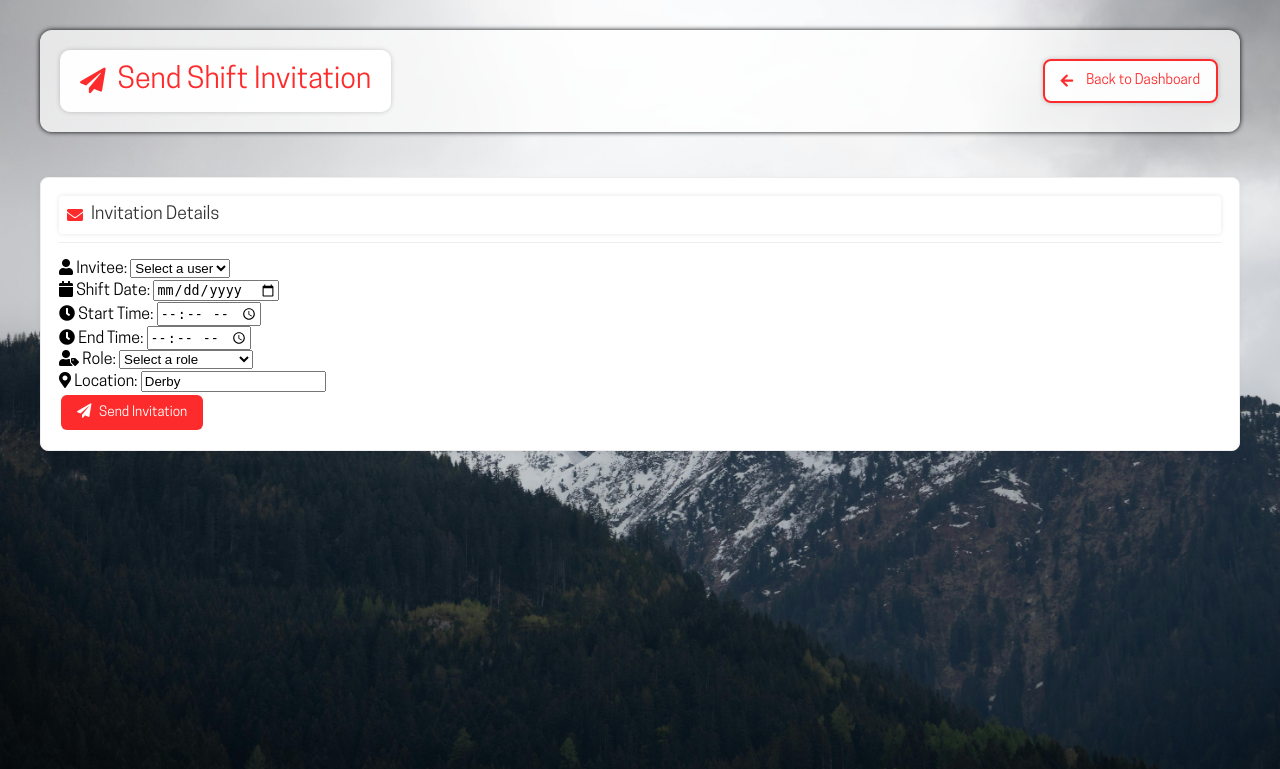
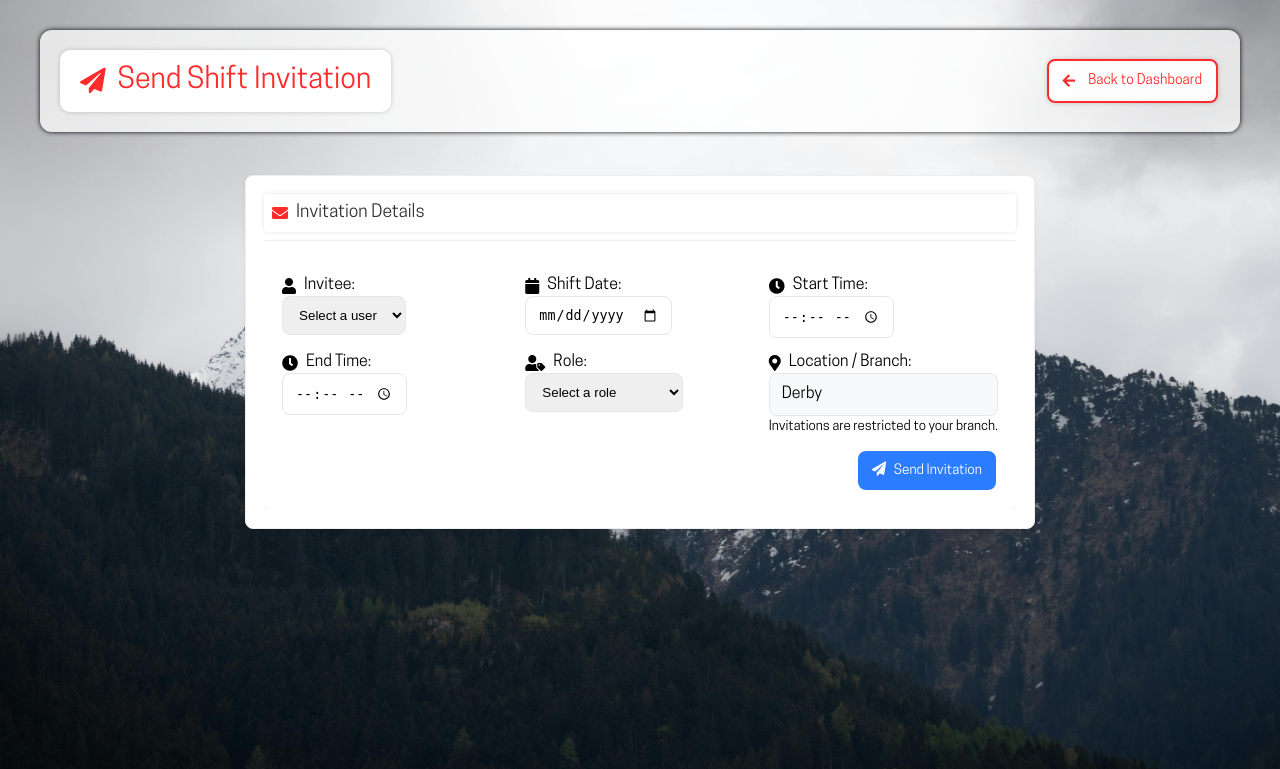
Before and after one commit to carrz72/rota-app-main, a PHP site: page /rota-app-main/functions/shift_invitation_sender.php in a window 1280 px wide. Shown: the top 769 px of the page. Run offline with PHP 8.4, Linux system fonts and the light colour scheme; a user stored in the database is signed in; data comes from the database, SQL or seed files in the repository.

Commit message:
Invitation fixes

```diff
--- a/functions/shift_invitation_sender.php
+++ b/functions/shift_invitation_sender.php
@@ -2,6 +2,7 @@
 session_start();
 require_once '../includes/db.php';
 require_once '../functions/addNotification.php';
+require_once '../functions/branch_functions.php';
 
 // Only allow admin or super_admin access.
 if (!isset($_SESSION['user_id']) || !in_array($_SESSION['role'] ?? '', ['admin', 'super_admin'], true)) {
@@ -14,6 +15,7 @@ $error = '';
 $message = '';
 // Keep location defined so we can reuse it for sticky form values.
 $location = '';
+$branch_id = '';
 
 // Determine admin role and branch so we can apply branch-scoped rules like the rest of the app.
 $admin_id = $_SESSION['user_id'];
@@ -31,6 +33,8 @@ if (!is_null($adminBranchId)) {
     $branchRow = $stmtBranch->fetch(PDO::FETCH_ASSOC);
     if ($branchRow && !empty($branchRow['name'])) {
         $defaultLocation = $branchRow['name'];
+    // default branch id for the form
+    $branch_id = $adminBranchId;
     }
 }
 
@@ -54,6 +58,9 @@ $users = $stmtUsers->fetchAll(PDO::FETCH_ASSOC);
 $stmtRoles = $conn->query("SELECT id, name FROM roles ORDER BY name ASC");
 $roles = $stmtRoles->fetchAll(PDO::FETCH_ASSOC);
 
+// Load all branches for the branch picker
+$all_branches = getAllBranches($conn);
+
 if ($_SERVER['REQUEST_METHOD'] === 'POST') {
     // Retrieve form input.
     $invited_user_id_input = trim($_POST['invited_user_id'] ?? '');
@@ -62,6 +69,14 @@ if ($_SERVER['REQUEST_METHOD'] === 'POST') {
     $end_time = trim($_POST['end_time'] ?? '');
     $role_id = trim($_POST['role_id'] ?? ''); // now coming from dropdown
     $location = trim($_POST['location'] ?? '');
+    $branch_id = trim($_POST['branch_id'] ?? '');
+
+    // Normalize branch_id to integer or empty
+    if ($branch_id !== '') {
+        $branch_id = (int)$branch_id;
+    } else {
+        $branch_id = '';
+    }
 
     // Use NULL to represent "broadcast to everyone" if "all" is chosen.
     $invited_user_id = ($invited_user_id_input === 'all') ? null : $invited_user_id_input;
@@ -85,6 +100,32 @@ if ($_SERVER['REQUEST_METHOD'] === 'POST') {
                 if ($adminBranchId !== $targetBranch) {
                     $error = "You can only invite users in your branch.";
                 }
+            }
+        }
+
+        // Server-side: only super_admins may choose a branch other than their own.
+        if ($branch_id !== '') {
+            if ($adminRole !== 'super_admin') {
+                // Non-super-admins may only use their own branch (or none if they have no branch)
+                if (is_null($adminBranchId) || ((int)$branch_id !== (int)$adminBranchId)) {
+                    $error = "You can only select your own branch.";
+                }
+            }
+
+            // If still OK, prefer the branch name as the location on the server side.
+            if (empty($error)) {
+                $bstmt = $conn->prepare("SELECT name FROM branches WHERE id = ? LIMIT 1");
+                $bstmt->execute([$branch_id]);
+                $brow = $bstmt->fetch(PDO::FETCH_ASSOC);
+                if ($brow && !empty($brow['name'])) {
+                    $location = $brow['name'];
+                }
+            }
+        } else {
+            // No branch selected: if admin has a branch, force it as default
+            if ($adminRole !== 'super_admin' && !is_null($adminBranchId)) {
+                $branch_id = $adminBranchId;
+                $location = $defaultLocation;
             }
         }
 
@@ -146,6 +187,19 @@ if ($_SERVER['REQUEST_METHOD'] === 'POST') {
     <title>Send Shift Invitation - Admin</title>
     <link rel="stylesheet" href="../css/admin_dashboard.css?v=<?php echo time(); ?>">
     <link rel="stylesheet" href="https://cdnjs.cloudflare.com/ajax/libs/font-awesome/5.15.4/css/all.min.css">
+    <style>
+        /* Small form polish to match Add Shift */
+        .admin-panel { max-width: 920px; margin: 18px auto; }
+        .admin-form { background: #fff; padding: 18px; border-radius: 10px; box-shadow: 0 6px 18px rgba(0,0,0,0.06); }
+        .form-grid { display: grid; grid-template-columns: repeat(3, 1fr); gap: 14px; }
+        .form-group label { display:flex; align-items:center; gap:8px; font-weight:600; }
+        .form-control { padding:10px 12px; border-radius:8px; border:1px solid #e6e6e6; }
+        .form-actions { display:flex; justify-content:flex-end; gap:8px; margin-top:12px; }
+        .admin-btn.primary { background:#2b7cff; color:#fff; border-radius:8px; padding:10px 14px; }
+        .admin-btn.secondary { background:#f4f6fa; color:#333; border-radius:8px; padding:10px 14px; }
+        @media (max-width:900px) { .form-grid { grid-template-columns: 1fr 1fr; } }
+        @media (max-width:600px) { .form-grid { grid-template-columns: 1fr; } }
+    </style>
 </head>
 
 <body>
@@ -179,9 +233,10 @@ if ($_SERVER['REQUEST_METHOD'] === 'POST') {
                     <div class="form-grid">
                         <div class="form-group">
                             <label for="invited_user_id">
-                                <i class="fas fa-user"></i> Invitee:
+                                <i class="fas fa-user"></i>
+                                Invitee:
                             </label>
-                            <select name="invited_user_id" id="invited_user_id" required>
+                            <select name="invited_user_id" id="invited_user_id" class="form-control" required>
                                 <option value="">Select a user</option>
                                 <option value="all">Everyone</option>
                                 <?php foreach ($users as $user): ?>
@@ -194,30 +249,34 @@ if ($_SERVER['REQUEST_METHOD'] === 'POST') {
 
                         <div class="form-group">
                             <label for="shift_date">
-                                <i class="fas fa-calendar"></i> Shift Date:
+                                <i class="fas fa-calendar"></i>
+                                Shift Date:
                             </label>
-                            <input type="date" name="shift_date" id="shift_date" required>
+                            <input type="date" name="shift_date" id="shift_date" class="form-control" required>
                         </div>
 
                         <div class="form-group">
                             <label for="start_time">
-                                <i class="fas fa-clock"></i> Start Time:
+                                <i class="fas fa-clock"></i>
+                                Start Time:
                             </label>
-                            <input type="time" name="start_time" id="start_time" required>
+                            <input type="time" name="start_time" id="start_time" class="form-control" required>
                         </div>
 
                         <div class="form-group">
                             <label for="end_time">
-                                <i class="fas fa-clock"></i> End Time:
+                                <i class="fas fa-clock"></i>
+                                End Time:
                             </label>
-                            <input type="time" name="end_time" id="end_time" required>
+                            <input type="time" name="end_time" id="end_time" class="form-control" required>
                         </div>
 
                         <div class="form-group">
                             <label for="role_id">
-                                <i class="fas fa-user-tag"></i> Role:
+                                <i class="fas fa-user-tag"></i>
+                                Role:
                             </label>
-                            <select name="role_id" id="role_id" required>
+                            <select name="role_id" id="role_id" class="form-control" required>
                                 <option value="">Select a role</option>
                                 <?php foreach ($roles as $role): ?>
                                     <option value="<?php echo $role['id']; ?>">
@@ -227,17 +286,50 @@ if ($_SERVER['REQUEST_METHOD'] === 'POST') {
                             </select>
                         </div>
 
-                        <div class="form-group">
-                            <label for="location">
-                                <i class="fas fa-map-marker-alt"></i> Location:
-                            </label>
-                            <input type="text" name="location" id="location" required value="<?php echo htmlspecialchars((isset(
-                                $location) && $location !== '') ? $location : $defaultLocation); ?>">
-                        </div>
+                        <?php if ($adminRole !== 'super_admin'): ?>
+                            <div class="form-group">
+                                <label>
+                                    <i class="fas fa-map-marker-alt"></i>
+                                    Location / Branch:
+                                </label>
+                                <div style="padding:10px 12px; background:#f7f9fb; border-radius:8px; border:1px solid #e6e6e6;">
+                                    <?php echo htmlspecialchars($defaultLocation ?: ($location ?? '')); ?>
+                                </div>
+                                <!-- Hidden fields to ensure server receives the enforced branch/location -->
+                                <input type="hidden" name="location" value="<?php echo htmlspecialchars($defaultLocation ?: ($location ?? '')); ?>">
+                                <input type="hidden" name="branch_id" value="<?php echo htmlspecialchars($branch_id); ?>">
+                                <small class="hint">Invitations are restricted to your branch.</small>
+                            </div>
+                        <?php else: ?>
+                            <div class="form-group">
+                                <label for="location">
+                                    <i class="fas fa-map-marker-alt"></i>
+                                    Location:
+                                </label>
+                                <input type="text" name="location" id="location" class="form-control" required
+                                    value="<?php echo htmlspecialchars((isset($location) && $location !== '') ? $location : $defaultLocation); ?>">
+                            </div>
+
+                            <div class="form-group">
+                                <label for="branch_id">
+                                    <i class="fas fa-code-branch"></i>
+                                    Branch (optional):
+                                </label>
+                                <select name="branch_id" id="branch_id" class="form-control">
+                                    <option value="">-- Keep as typed location --</option>
+                                    <?php foreach ($all_branches as $b): ?>
+                                        <option value="<?php echo $b['id']; ?>" <?php echo ((string)$b['id'] === (string)$branch_id) ? 'selected' : ''; ?> >
+                                            <?php echo htmlspecialchars($b['name']); ?>
+                                        </option>
+                                    <?php endforeach; ?>
+                                </select>
+                                <small class="hint">Select a branch to prefill the location (admin only).</small>
+                            </div>
+                        <?php endif; ?>
                     </div>
 
                     <div class="form-actions">
-                        <button type="submit" class="admin-btn">
+                        <button type="submit" class="admin-btn primary">
                             <i class="fas fa-paper-plane"></i> Send Invitation
                         </button>
                     </div>
@@ -245,6 +337,22 @@ if ($_SERVER['REQUEST_METHOD'] === 'POST') {
             </div>
         </div>
     </div>
+    <script>
+        (function(){
+            const branchSelect = document.getElementById('branch_id');
+            const locationInput = document.getElementById('location');
+            if (!branchSelect) return;
+
+            branchSelect.addEventListener('change', function(){
+                const id = this.value;
+                if (!id) return;
+                const opt = this.options[this.selectedIndex];
+                if (opt && opt.text) {
+                    locationInput.value = opt.text;
+                }
+            });
+        })();
+    </script>
 </body>
 
 </html>
```
